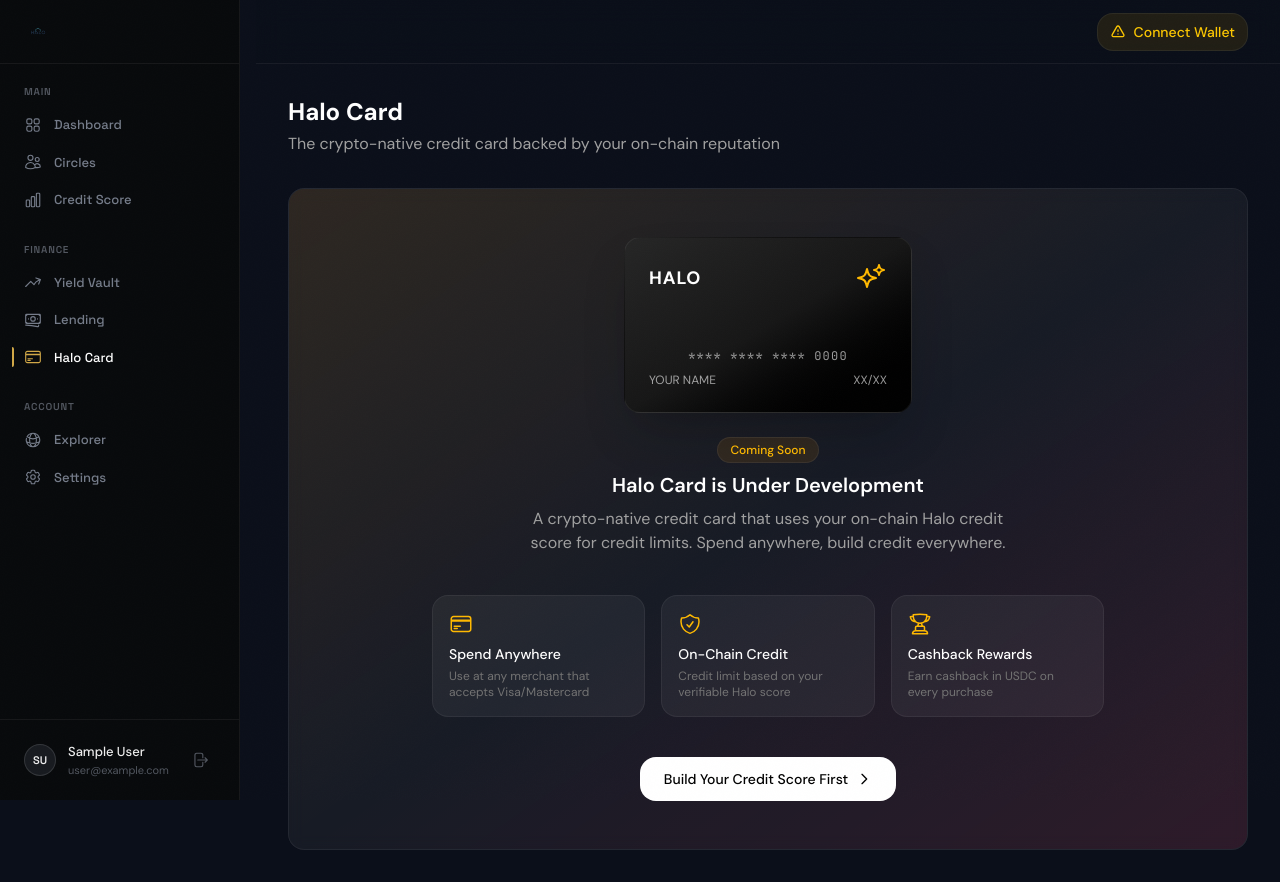
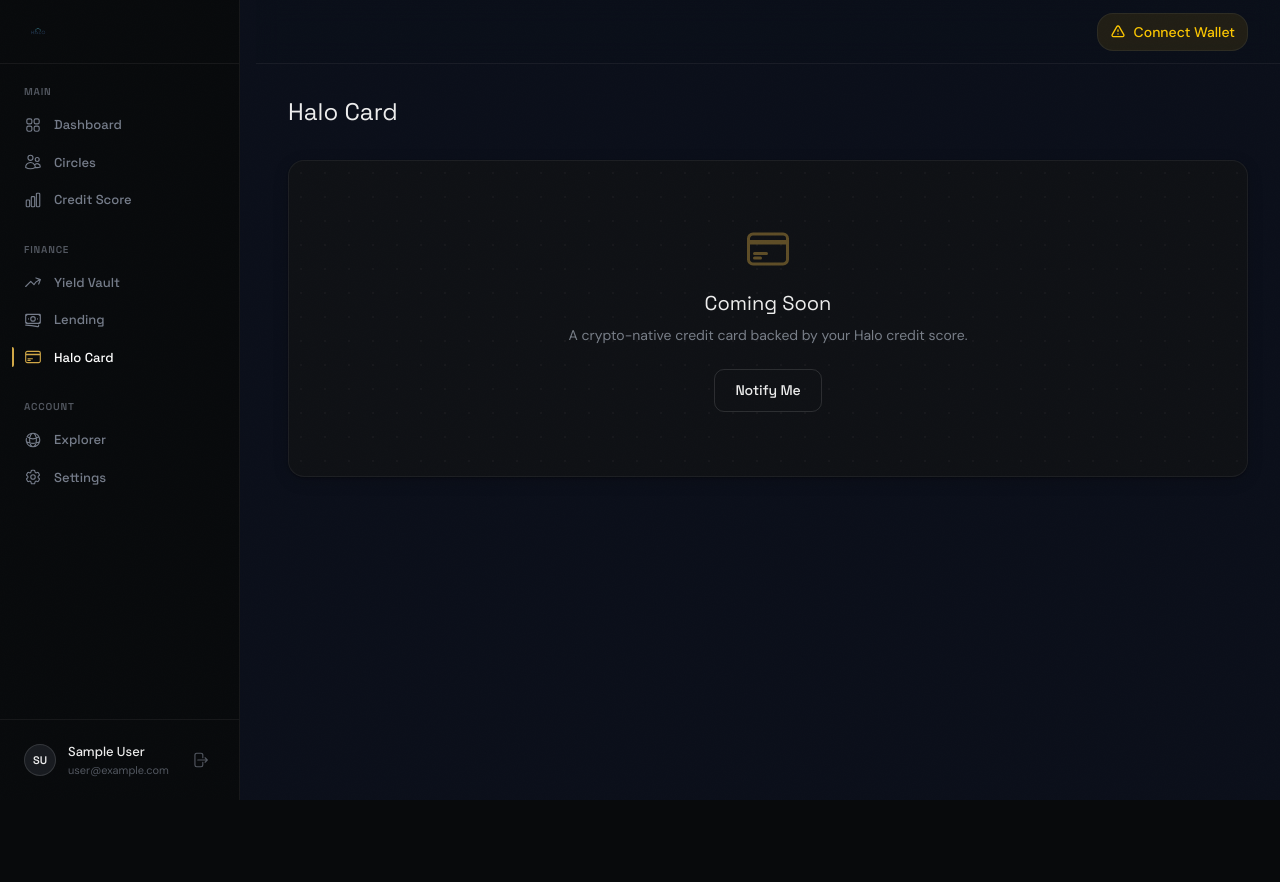
Before and after one commit to kunal-drall/halo-mainnet-stellar, a Next.js app in the folder app/: page /card in a window 1280 px wide. After the commit the page ends 800 px from the top, so only its background shows below. Built offline with nearby package versions, Linux system fonts and the light colour scheme; no server answers; sample sign-in values are in the browser's storage.

Commit message:
feat: redesign card coming soon page with credit card icon

```diff
--- a/app/src/app/(app)/card/page.tsx
+++ b/app/src/app/(app)/card/page.tsx
@@ -1,5 +1,4 @@
 import { Metadata } from "next";
-import Link from "next/link";
 
 export const metadata: Metadata = {
   title: "Halo Card | Halo Protocol",
@@ -10,85 +9,38 @@ export default function CardPage() {
   return (
     <div className="space-y-8">
       {/* Header */}
-      <div>
-        <h1 className="text-2xl font-bold text-white">Halo Card</h1>
-        <p className="text-neutral-400 mt-1">
-          The crypto-native credit card backed by your on-chain reputation
-        </p>
-      </div>
+      <h1 className="text-2xl font-[family-name:var(--font-display)] text-[#EDEDED]">
+        Halo Card
+      </h1>
 
       {/* Coming Soon Card */}
-      <div className="relative overflow-hidden rounded-2xl border border-white/10 bg-white/5 backdrop-blur-sm p-8 lg:p-12">
-        {/* Gradient Background */}
-        <div className="absolute inset-0 bg-gradient-to-br from-amber-500/10 via-transparent to-rose-500/10" />
+      <div className="card-base dot-grid p-10 lg:p-16 flex flex-col items-center text-center">
+        {/* Icon — credit card */}
+        <svg
+          className="w-12 h-12 text-[#D4A843] opacity-40"
+          fill="none"
+          stroke="currentColor"
+          viewBox="0 0 24 24"
+        >
+          <path
+            strokeLinecap="round"
+            strokeLinejoin="round"
+            strokeWidth={1.5}
+            d="M2.25 8.25h19.5M2.25 9h19.5m-16.5 5.25h6m-6 2.25h3m-3.75 3h15a2.25 2.25 0 002.25-2.25V6.75A2.25 2.25 0 0019.5 4.5h-15a2.25 2.25 0 00-2.25 2.25v10.5A2.25 2.25 0 004.5 19.5z"
+          />
+        </svg>
 
-        <div className="relative flex flex-col items-center text-center space-y-6">
-          {/* Card Preview */}
-          <div className="w-72 h-44 rounded-2xl bg-gradient-to-br from-neutral-800 via-neutral-900 to-black border border-white/20 p-6 flex flex-col justify-between shadow-2xl">
-            <div className="flex items-center justify-between">
-              <span className="text-white font-bold text-lg tracking-wider">HALO</span>
-              <svg className="w-8 h-8 text-amber-400" fill="none" stroke="currentColor" viewBox="0 0 24 24">
-                <path strokeLinecap="round" strokeLinejoin="round" strokeWidth={1.5} d="M9.813 15.904L9 18.75l-.813-2.846a4.5 4.5 0 00-3.09-3.09L2.25 12l2.846-.813a4.5 4.5 0 003.09-3.09L9 5.25l.813 2.846a4.5 4.5 0 003.09 3.09L15.75 12l-2.846.813a4.5 4.5 0 00-3.09 3.09zM18.259 8.715L18 9.75l-.259-1.035a3.375 3.375 0 00-2.455-2.456L14.25 6l1.036-.259a3.375 3.375 0 002.455-2.456L18 2.25l.259 1.035a3.375 3.375 0 002.455 2.456L21.75 6l-1.036.259a3.375 3.375 0 00-2.455 2.456z" />
-              </svg>
-            </div>
-            <div>
-              <div className="text-white/60 text-xs tracking-widest font-mono">
-                **** **** **** 0000
-              </div>
-              <div className="flex items-center justify-between mt-2">
-                <span className="text-white/60 text-xs">YOUR NAME</span>
-                <span className="text-white/60 text-xs">XX/XX</span>
-              </div>
-            </div>
-          </div>
+        <h2 className="font-[family-name:var(--font-display)] text-xl text-[#EDEDED] mt-4">
+          Coming Soon
+        </h2>
 
-          <div className="space-y-2">
-            <span className="inline-block px-3 py-1 rounded-full bg-amber-500/10 text-amber-400 text-xs font-medium border border-amber-500/20">
-              Coming Soon
-            </span>
-            <h2 className="text-xl font-semibold text-white">
-              Halo Card is Under Development
-            </h2>
-            <p className="text-neutral-400 max-w-lg mx-auto">
-              A crypto-native credit card that uses your on-chain Halo credit score for credit limits. Spend anywhere, build credit everywhere.
-            </p>
-          </div>
+        <p className="text-[#787E88] text-sm mt-2 max-w-md text-center">
+          A crypto-native credit card backed by your Halo credit score.
+        </p>
 
-          {/* Features */}
-          <div className="grid grid-cols-1 sm:grid-cols-3 gap-4 w-full max-w-2xl mt-4">
-            <div className="rounded-xl border border-white/10 bg-white/5 p-4 text-left">
-              <svg className="w-6 h-6 text-amber-400 mb-2" fill="none" stroke="currentColor" viewBox="0 0 24 24">
-                <path strokeLinecap="round" strokeLinejoin="round" strokeWidth={1.5} d="M2.25 8.25h19.5M2.25 9h19.5m-16.5 5.25h6m-6 2.25h3m-3.75 3h15a2.25 2.25 0 002.25-2.25V6.75A2.25 2.25 0 0019.5 4.5h-15a2.25 2.25 0 00-2.25 2.25v10.5A2.25 2.25 0 004.5 19.5z" />
-              </svg>
-              <h4 className="text-sm font-medium text-white">Spend Anywhere</h4>
-              <p className="text-xs text-neutral-500 mt-1">Use at any merchant that accepts Visa/Mastercard</p>
-            </div>
-            <div className="rounded-xl border border-white/10 bg-white/5 p-4 text-left">
-              <svg className="w-6 h-6 text-amber-400 mb-2" fill="none" stroke="currentColor" viewBox="0 0 24 24">
-                <path strokeLinecap="round" strokeLinejoin="round" strokeWidth={1.5} d="M9 12.75L11.25 15 15 9.75m-3-7.036A11.959 11.959 0 013.598 6 11.99 11.99 0 003 9.749c0 5.592 3.824 10.29 9 11.623 5.176-1.332 9-6.03 9-11.622 0-1.31-.21-2.571-.598-3.751h-.152c-3.196 0-6.1-1.248-8.25-3.285z" />
-              </svg>
-              <h4 className="text-sm font-medium text-white">On-Chain Credit</h4>
-              <p className="text-xs text-neutral-500 mt-1">Credit limit based on your verifiable Halo score</p>
-            </div>
-            <div className="rounded-xl border border-white/10 bg-white/5 p-4 text-left">
-              <svg className="w-6 h-6 text-amber-400 mb-2" fill="none" stroke="currentColor" viewBox="0 0 24 24">
-                <path strokeLinecap="round" strokeLinejoin="round" strokeWidth={1.5} d="M16.5 18.75h-9m9 0a3 3 0 013 3h-15a3 3 0 013-3m9 0v-3.375c0-.621-.503-1.125-1.125-1.125h-.871M7.5 18.75v-3.375c0-.621.504-1.125 1.125-1.125h.872m5.007 0H9.497m5.007 0a7.454 7.454 0 01-.982-3.172M9.497 14.25a7.454 7.454 0 00.981-3.172M5.25 4.236c-.982.143-1.954.317-2.916.52A6.003 6.003 0 007.73 9.728M5.25 4.236V4.5c0 2.108.966 3.99 2.48 5.228M5.25 4.236V2.721C7.456 2.41 9.71 2.25 12 2.25c2.291 0 4.545.16 6.75.47v1.516M7.73 9.728a6.726 6.726 0 002.748 1.35m8.272-6.842V4.5c0 2.108-.966 3.99-2.48 5.228m2.48-5.492a46.32 46.32 0 012.916.52 6.003 6.003 0 01-5.395 4.972m0 0a6.726 6.726 0 01-2.749 1.35m0 0a6.772 6.772 0 01-3.044 0" />
-              </svg>
-              <h4 className="text-sm font-medium text-white">Cashback Rewards</h4>
-              <p className="text-xs text-neutral-500 mt-1">Earn cashback in USDC on every purchase</p>
-            </div>
-          </div>
-
-          <Link
-            href="/circles"
-            className="inline-flex items-center gap-2 px-6 py-3 rounded-xl bg-white text-black font-medium text-sm hover:bg-neutral-200 transition-colors mt-4"
-          >
-            Build Your Credit Score First
-            <svg className="w-4 h-4" fill="none" stroke="currentColor" viewBox="0 0 24 24">
-              <path strokeLinecap="round" strokeLinejoin="round" strokeWidth={2} d="M9 5l7 7-7 7" />
-            </svg>
-          </Link>
-        </div>
+        <button className="btn btn-outline mt-6">
+          Notify Me
+        </button>
       </div>
     </div>
   );
```
